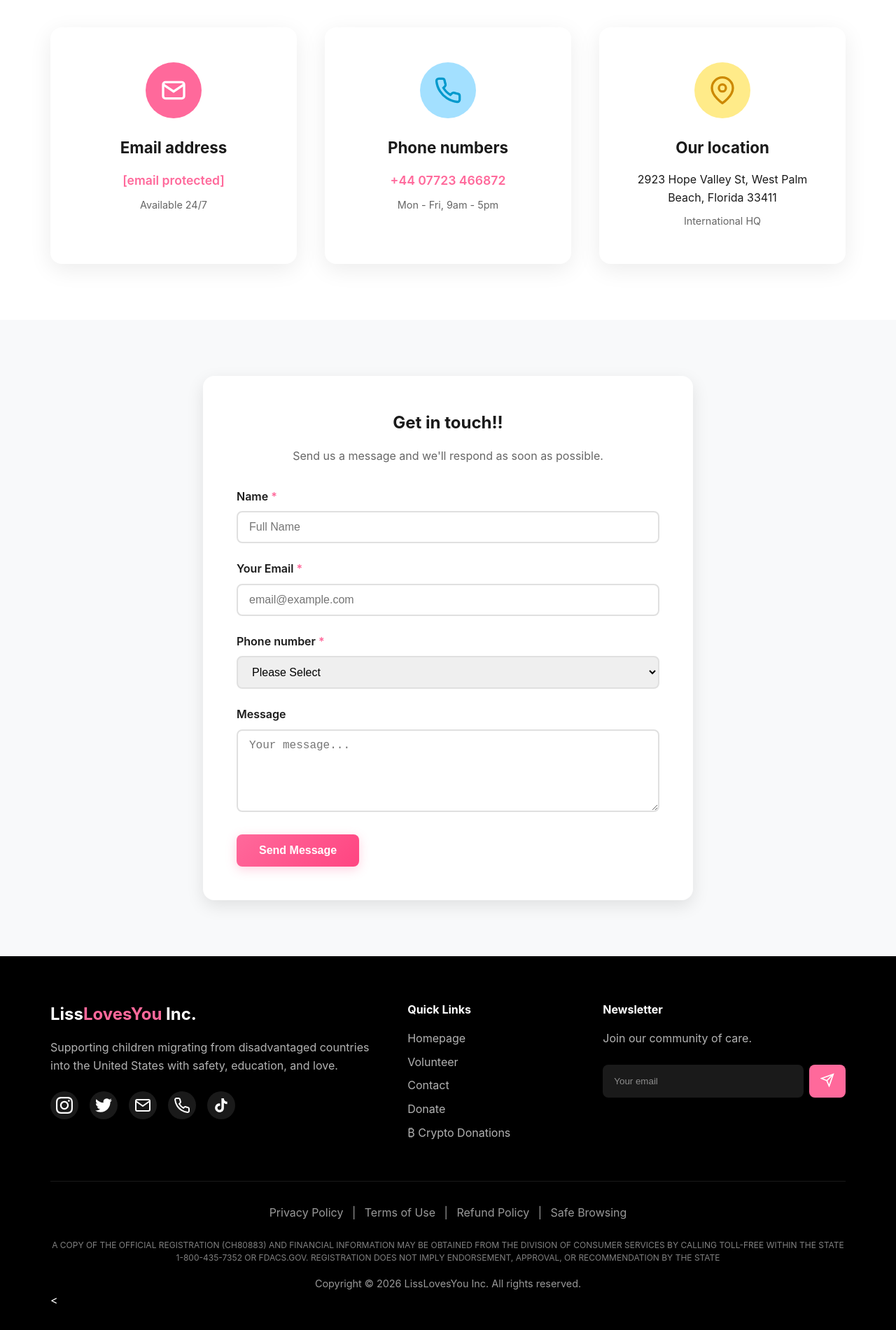
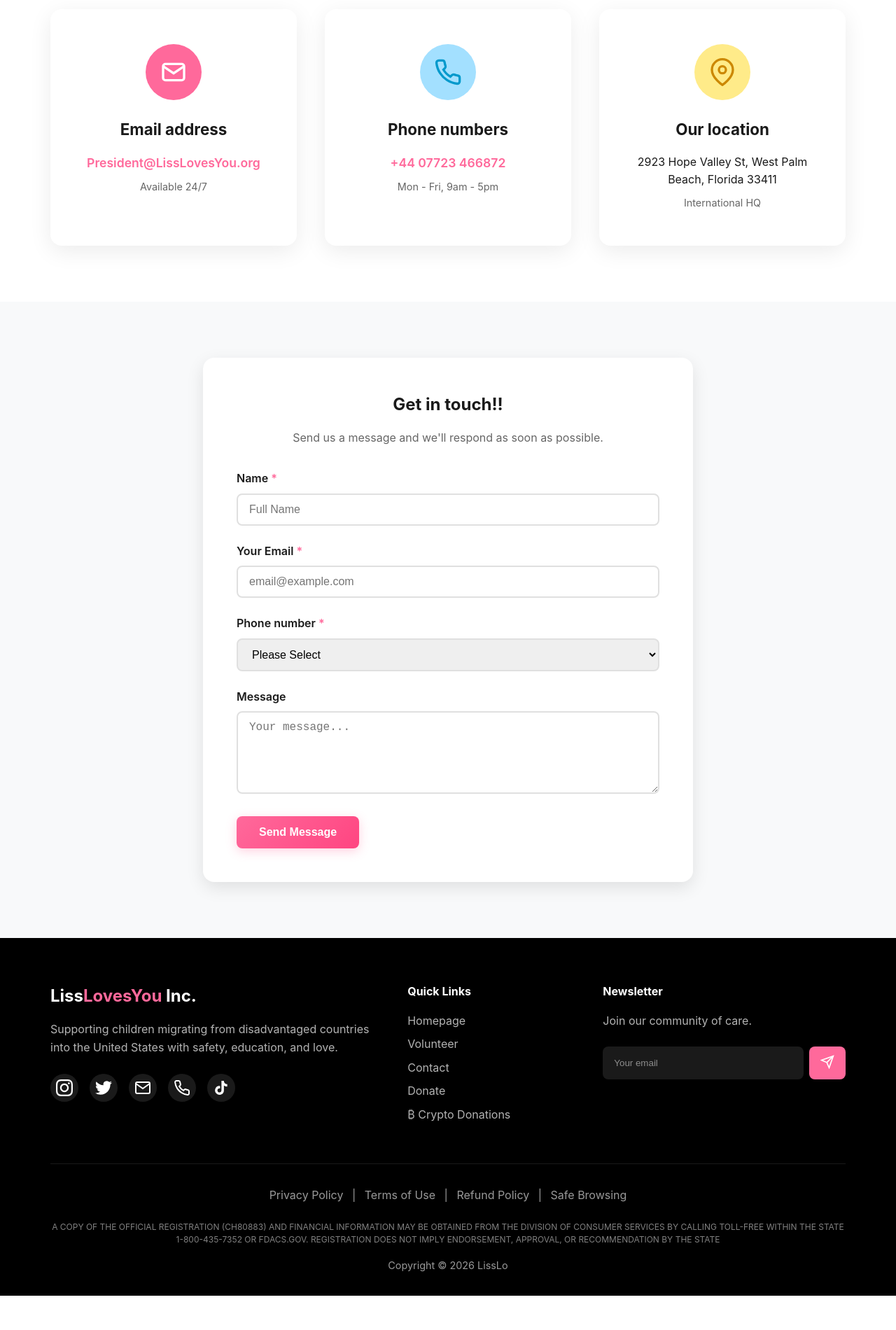
Before and after one commit to lissettew9-ai/Final-website-1-11-2026-3pm, a plain HTML site: page contact.html in a window 1280 px wide. Shown: the part 498-2398 px from the top of the page at 70% size. After the commit the page ends 2349 px from the top, so only its background shows below. Drawn offline with Linux system fonts and the light colour scheme.

Commit message:
Add files via upload

```diff
--- a/contact.html
+++ b/contact.html
@@ -4,7 +4,7 @@
     <meta charset="UTF-8">
     <meta name="viewport" content="width=device-width, initial-scale=1.0">
     <title>Contact LissLovesYou | Get in Touch with Our Team</title>
-    <meta name="description" content="Contact LissLovesYou nonprofit. Email: <a href="mailto:President@LissLovesYou.org">President@LissLovesYou.org</a> | Phone: +44 07723 466872 | Located in West Palm Beach, Florida. We're here to help.">
+    <meta name="description" content="Contact LissLovesYou nonprofit. Email: President@LissLovesYou.org | Phone: +44 07723 466872 | Located in West Palm Beach, Florida. We're here to help.">
     <meta name="keywords" content="contact LissLovesYou, nonprofit contact, West Palm Beach nonprofit, Florida child support organization">
     <link rel="stylesheet" href="styles.css">
     <style>
@@ -130,7 +130,7 @@
                         </svg>
                     </div>
                     <h3>Email address</h3>
-                    <a href="/cdn-cgi/l/email-protection#91c1e3f4e2f8f5f4ffe5d1ddf8e2e2ddfee7f4e2c8fee4bffee3f6"><span class="__cf_email__" data-cfemail="aafad8cfd9c3cecfc4deeae6c3d9d9e6c5dccfd9f3c5df84c5d8cd">[email&#160;protected]</span></a>
+                    <a href="mailto:President@LissLovesYou.org">President@LissLovesYou.org</a>
                     <p class="availability">Available 24/7</p>
                 </div>
                 <div class="contact-card">
@@ -241,9 +241,4 @@
                     <a href="safe-browsing.html">Safe Browsing</a>
                 </div>
                 <p class="disclaimer">A COPY OF THE OFFICIAL REGISTRATION (CH80883) AND FINANCIAL INFORMATION MAY BE OBTAINED FROM THE DIVISION OF CONSUMER SERVICES BY CALLING TOLL-FREE WITHIN THE STATE 1-800-435-7352 OR FDACS.GOV. REGISTRATION DOES NOT IMPLY ENDORSEMENT, APPROVAL, OR RECOMMENDATION BY THE STATE</p>
-                <p class="copyright">Copyright © 2026 LissLovesYou Inc. All rights reserved.</p>
-            </div>
-        <</footer>
-    <script src="script.js"></script>
-</body>
-</html>
+                <p class="copyright">Copyright © 2026 LissLo
```
